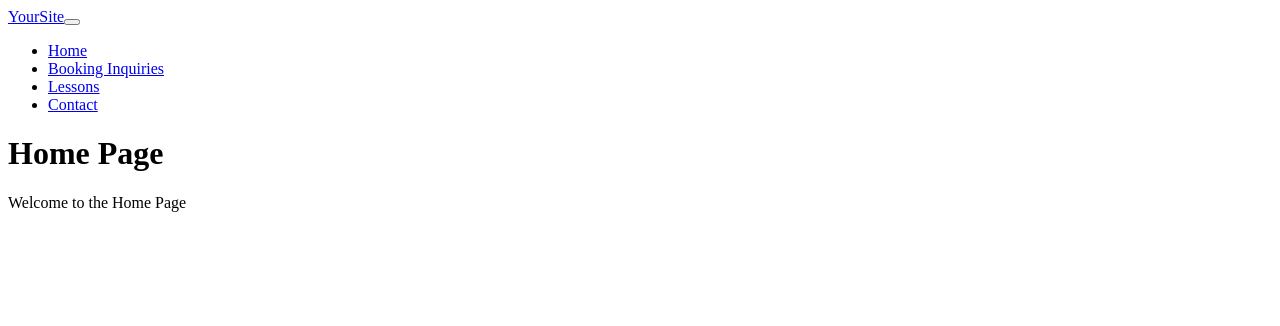
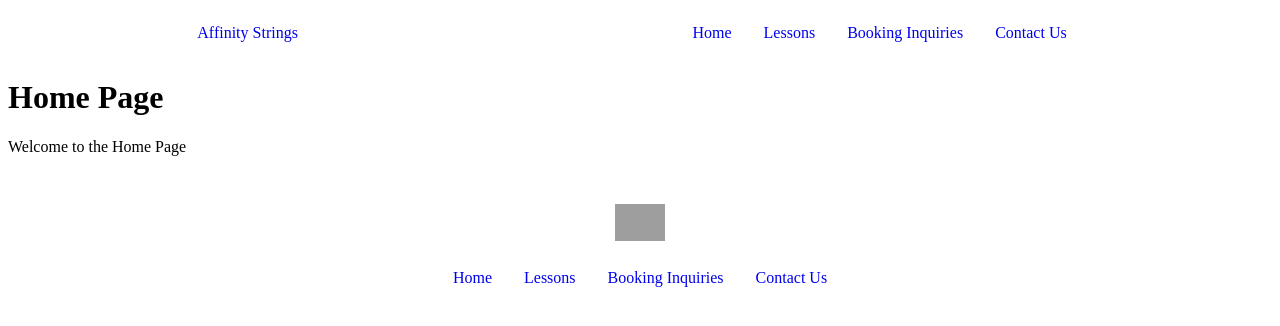
Before and after one commit to lucasamagno/affinitystrings, a Vue app: page / in a window 1280 px wide. Shown: the top 326 px of the page. Built offline with nearby package versions, Linux system fonts and the light colour scheme; grey boxes are pictures that could not be loaded.

Commit message:
touch up navbar, add footer

```diff
--- a/public/index.html
+++ b/public/index.html
@@ -9,13 +9,12 @@
     <link rel="preconnect" href="https://fonts.gstatic.com" crossorigin>
     <link href="https://fonts.googleapis.com/css2?family=Inter:wght@100;200;300;400;500;600;700;800&display=swap" rel="stylesheet">
     <link href="https://cdnjs.cloudflare.com/ajax/libs/font-awesome/5.15.3/css/all.min.css" rel="stylesheet">
-    <title>lucasamagno</title>
+    <title>Affinity Strings</title>
   </head>
   <body>
     <noscript>
       <strong>We're sorry but lucasamagno doesn't work properly without JavaScript enabled. Please enable it to continue.</strong>
     </noscript>
     <div id="app"></div>
-    <!-- built files will be auto injected -->
   </body>
 </html>
--- a/src/App.vue
+++ b/src/App.vue
@@ -2,11 +2,13 @@
   <div>
     <AppHeader />
     <router-view></router-view>
+    <AppFooter />
   </div>
 </template>
 
 <script setup>
 import AppHeader from './components/AppHeader.vue';
+import AppFooter from './components/AppFooter.vue';
 </script>
 
 <style>
--- /dev/null
+++ b/src/components/AppFooter.vue
@@ -0,0 +1,55 @@
+<template>
+    <footer class="footer">
+      <div class="footer-logo">
+        <a href="https://facebook.com" target="_blank">
+          <img src="/path-to-your-facebook-logo.svg" alt="Facebook" />
+        </a>
+      </div>
+
+      <div class="footer-links">
+        <router-link to="/" class="footer-item">Home</router-link>
+        <router-link to="/lessons" class="footer-item">Lessons</router-link>
+        <router-link to="/booking-inquiries" class="footer-item">Booking Inquiries</router-link>
+        <router-link to="/contact-us" class="footer-item">Contact Us</router-link>
+      </div>
+
+      <div class="footer-copyright">
+        © 2024 Affinity Strings
+      </div>
+    </footer>
+  </template>
+
+  <script setup>
+  </script>
+
+  <style scoped>
+  .footer {
+    display: flex;
+    flex-direction: column;
+    align-items: center;
+    justify-content: center;
+    padding: 2em 0;
+    color: white;
+  }
+
+  .footer-logo img {
+    width: 50px;
+    height: auto;
+  }
+
+  .footer-links {
+    display: flex;
+    justify-content: center;
+    margin: 1em 0;
+  }
+
+  .footer-item {
+    text-decoration: none;
+    padding: 0.5em 1em;
+  }
+
+  .footer-copyright {
+    font-size: 0.75em;
+    margin-top: 1em;
+  }
+  </style>
--- a/src/components/AppHeader.vue
+++ b/src/components/AppHeader.vue
@@ -1,27 +1,13 @@
 <template>
-  <nav class="navbar navbar-expand-lg navbar-light bg-light">
-    <div class="container-fluid">
-      <router-link to="/" class="navbar-brand">YourSite</router-link>
-      <button class="navbar-toggler" type="button" data-bs-toggle="collapse" data-bs-target="#navbarNav" aria-controls="navbarNav" aria-expanded="false" aria-label="Toggle navigation">
-        <span class="navbar-toggler-icon"></span>
-      </button>
-      <div class="collapse navbar-collapse" id="navbarNav">
-        <ul class="navbar-nav">
-          <li class="nav-item">
-            <router-link to="/" class="nav-link" aria-current="page">Home</router-link>
-          </li>
-          <li class="nav-item">
-            <router-link to="/booking" class="nav-link">Booking Inquiries</router-link>
-          </li>
-          <li class="nav-item">
-            <router-link to="/lessons" class="nav-link">Lessons</router-link>
-          </li>
-          <li class="nav-item">
-            <router-link to="/contact" class="nav-link">Contact</router-link>
-          </li>
-        </ul>
+  <nav class="navbar">
+      <router-link to="/" class="navbar-logo">Affinity Strings</router-link>
+
+      <div class="nav-links">
+        <router-link to="/" class="navbar-item">Home</router-link>
+        <router-link to="/lessons" class="navbar-item">Lessons</router-link>
+        <router-link to="/booking-inquiries" class="navbar-item">Booking Inquiries</router-link>
+        <router-link to="/contact-us" class="navbar-item">Contact Us</router-link>
       </div>
-    </div>
   </nav>
 </template>
 
@@ -29,4 +15,22 @@
 </script>
 
 <style scoped>
+.navbar {
+  display: flex;
+  justify-content: space-around;
+  align-items: center;
+  padding: 1em 0;
+}
+
+.navbar-logo, .navbar-item {
+  text-decoration: none;
+}
+
+.navbar-logo {
+
+}
+
+.navbar-item {
+  padding: 0.5em 1em;
+}
 </style>
--- a/src/router.js
+++ b/src/router.js
@@ -17,12 +17,12 @@ const routes = [
         component: LessonsPage,
     },
     {
-        path: '/booking',
+        path: '/booking-inquiries',
         name: 'Booking',
         component: BookingPage,
     },
     {
-        path: '/contact',
+        path: '/contact-us',
         name: 'Contact',
         component: ContactPage,
     }
```
